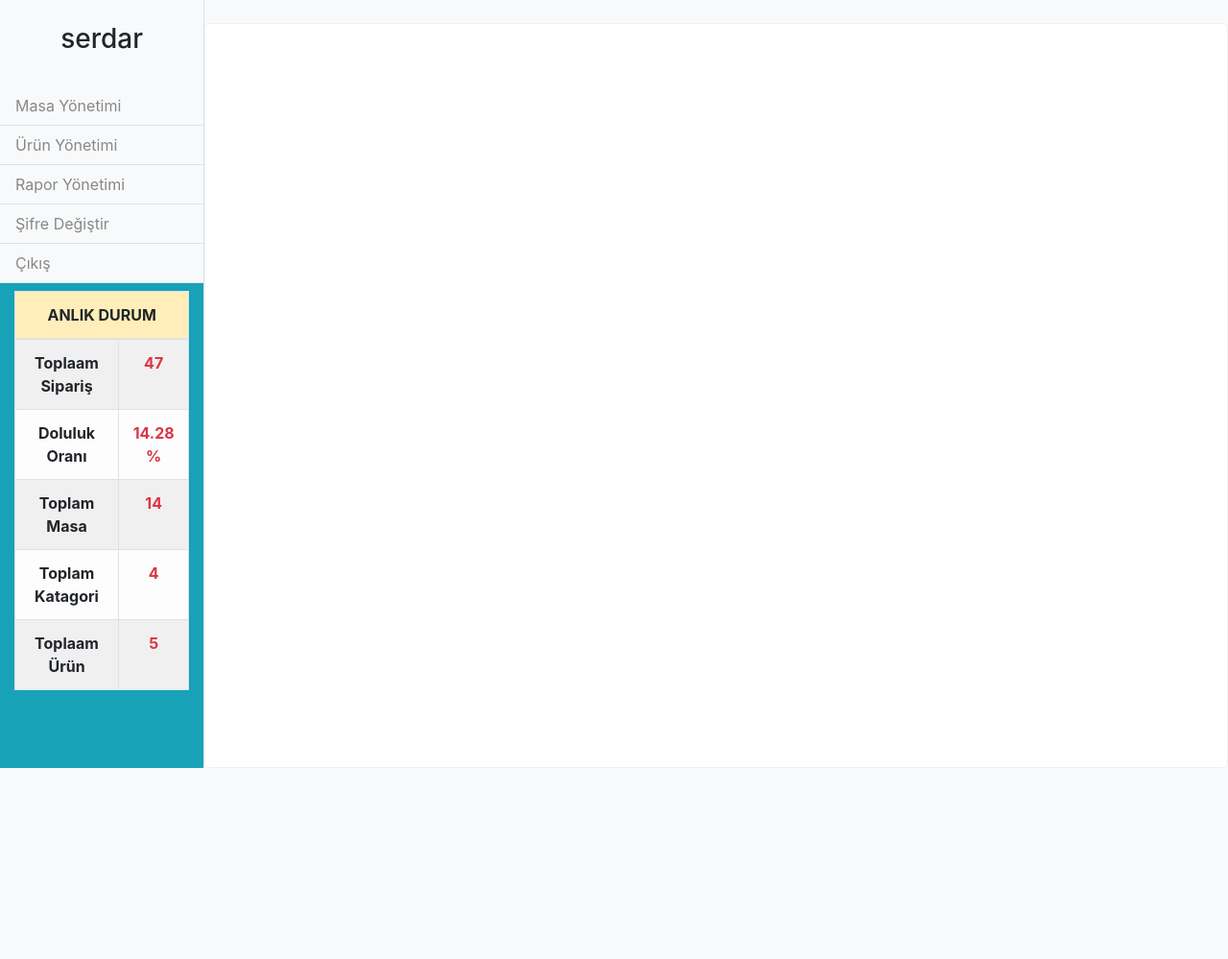
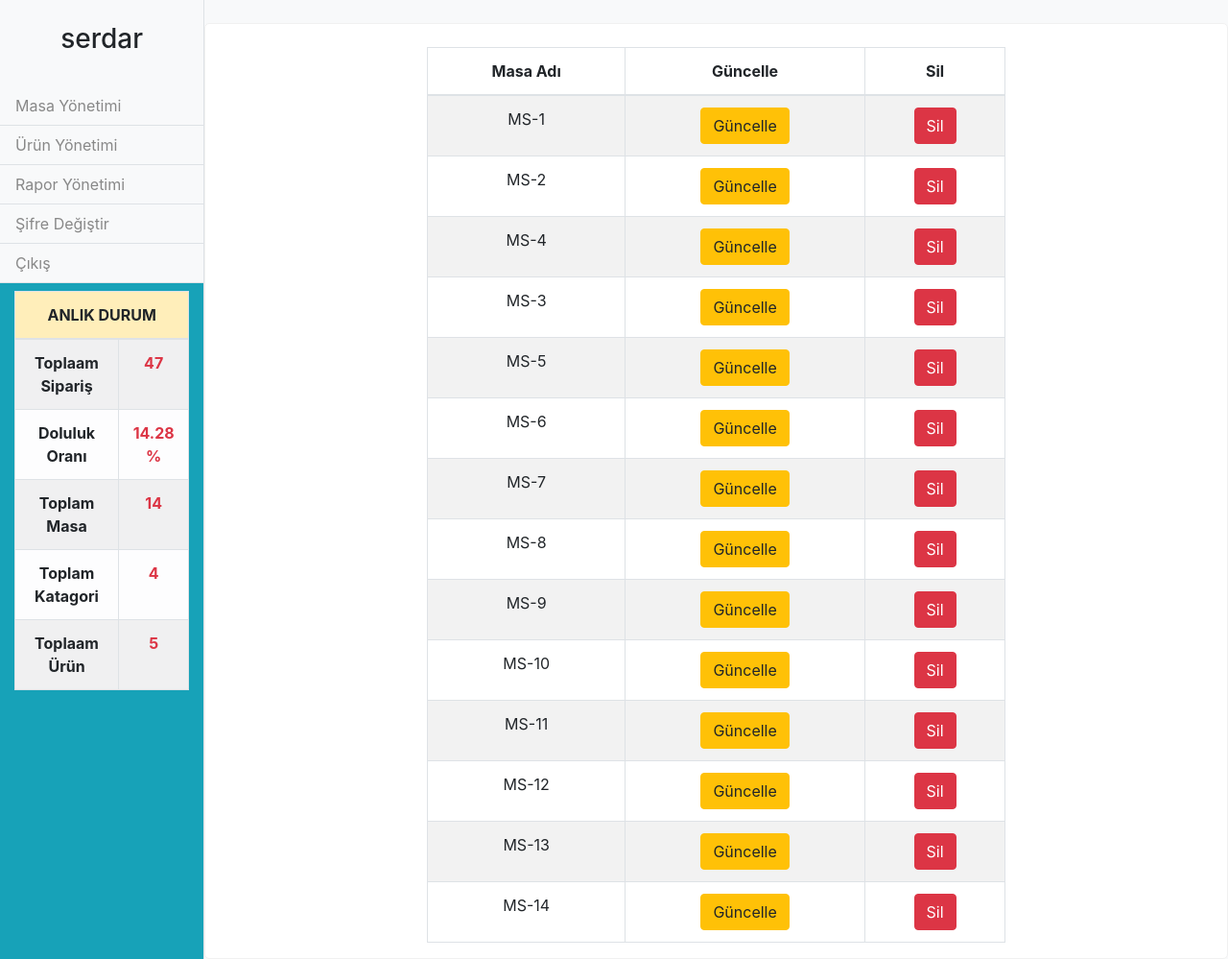
Before and after one commit to intrapol/ciftlikotomasyon, a PHP site: page /yon/control.php?islem=masayon in a window 1280 px wide. Shown: the whole page at 96% size. Before the commit the page ends 800 px from the top, so only its background shows below. Run offline with PHP 8.4, Linux system fonts and the light colour scheme; data comes from the database, SQL or seed files in the repository; lists and menus that the app fills with data are empty.

Commit message:
masa yonetim sistemi oluşturuldu masa sil  kısmı yapıldı

```diff
--- a/yon/control.php
+++ b/yon/control.php
@@ -2,7 +2,7 @@
 <?php
 include_once("fonk/yonfok.php");
 $yonclass= new yonetim;
-$yonclass->cookcon($vt);
+$yonclass->cookcon($vt,2);
  ?>
 
 <html lang="tr">
@@ -57,7 +57,7 @@ $yonclass->cookcon($vt);
         </div>
         <div class="row">
           <div class="col-md-12 bg-light p-2 pl-3 border-bottom text-white">
-            <a href="#" id="lk">Masa Yönetimi </a>
+            <a href="control.php?islem=masayon" id="lk">Masa Yönetimi </a>
 
           </div>
         </div>
@@ -121,13 +121,39 @@ $yonclass->cookcon($vt);
     <div class="col-md-10">
         <div class="row bg-light" id="div2">
           <div class="col-md-12 mt-4" id="div1">
+
+
+
+
+
+
             <?php
               $islem=$_GET["islem"];
               switch ($islem) {
                 case 'cikis':
-                  $yonclass->kulad($yonclass->kulad($vt));
+                $kullanıcıadi=$yonclass->kulad($vt);
+                $yonclass->cikis($kullanıcıadi);
+                break;
+                  case 'masayon':
+                  $yonclass->masayon($vt);
+
+
                   break;
+                  case 'masasil':
+                  $yonclass->masasil($vt);
 
+
+
+
+                  break;
+                    case 'bos':
+
+                    echo'
+                    <br><br><br><br>
+
+                    <div class="alert alert-success"><-----------LÜTFEN BİR İŞLEM SEÇİNİZ</div>';
+
+                    break;
                 default:
                   // code...
                   break;
@@ -135,7 +161,6 @@ $yonclass->cookcon($vt);
              ?>
           </div>
         </div>
-
 
 
     </div>
--- a/yon/fonk/yonfok.php
+++ b/yon/fonk/yonfok.php
@@ -19,6 +19,46 @@ private function uyari($tip,$metin,$sayfa){ // kullanıcı girişinde girişin b
   echo '<div class="alert alert-'.$tip.'">'.$metin.'</div>';
   header("refresh:2,url=".$sayfa);
 
+}
+function masasil($vt){
+  $masaid=$_GET["masaid"];
+  if ($masaid!="" && is_numeric($masaid)) {
+    $this->genelsorgu($vt,"DELETE FROM masalar WHERE id=$masaid");
+    $this->uyari("success","MASA BASARIYLA SİLİNDİ.","control.php?islem=masayon");
+  }else {
+    $this->uyari("success","HATA OLUŞTU.","control.php?islem=masayon");
+
+  }
+}
+function masayon($vt){
+$so=$this->genelsorgu($vt,"SELECT * FROM masalar");
+echo '<table class="table text-center table-striped table-bordered mx-auto col-md-7 mt-4">
+  <thead>
+    <tr>
+      <th scope="col">Masa Adı</th>
+      <th scope="col">Güncelle</th>
+      <th scope="col">Sil</th>
+    </tr>
+    <tbody>';
+while ($sonuc=$so->fetch_assoc()) {
+  echo '
+        <tr>
+          <td>'.$sonuc["ad"].'</td>
+          <td><a href="control.php?islem=masaguncel&masaid='.$sonuc["id"].'" class="btn btn-warning">Güncelle</td>
+          <td><a href="control.php?islem=masasil&masaid='.$sonuc["id"].'" class="btn btn-danger">Sil</td>
+
+
+
+        </tr>
+
+
+  ';
+}
+echo '
+</tbody>
+</thead>
+
+</table>';
 }
 function toplamUrunAdet($vt){
    $gelensonuc=$this->genelsorgu($vt,"SELECT SUM(adet) FROM anliksiparis")->fetch_assoc();
@@ -51,13 +91,12 @@ function doluluk($vt){
   echo $oran=substr($oran,0,5). " %";
 
 }
-
 function cikis($deger){
   $deger=md5(sha1(md5($deger)));
-  setcookie("kulad",$deger ,time() - 10);
-  $this->uyarı("success","Çıkış Yapılıyor..","index.php");
+  setcookie("kulad",$deger,time() - 10);
+  $this->uyari("success","Çıkış Yapılıyor..","index.php");
+
 }
-
 public function giriskont($r,$k,$s){
 
             $sonhal=md5(sha1(md5($s)));
@@ -69,7 +108,7 @@ public function giriskont($r,$k,$s){
           $this->uyari("danger","Bilgiler hatalı","index.php");
   }
           else{
-            $this->uyari("success","Bilgiler Doğru","control.php");
+            $this->uyari("success","Bilgiler Doğru","control.php?islem=bos");
 
             $kulson=md5(sha1(md5($k)));
             setcookie("kulad",$kulson ,time() + 60*60);
@@ -78,7 +117,7 @@ public function giriskont($r,$k,$s){
         }
 
 }
-public function cookcon($db,$durum=false){
+public function cookcon($db,$durum){
   if (isset($_COOKIE["kulad"])) {
     $deger=$_COOKIE["kulad"];
     $sorgu="SELECT * FROM yonetim";
@@ -92,12 +131,12 @@ if ($sonhal!=$_COOKIE["kulad"]) {
   header("Location:index.php");
 }
     else{
-      if ($durum==true) {
+      if ($durum==1) {
         header("Location:control.php");
       }
       else{
-        if ($durum==false) {
-        //  header("Location:index.php");
+        if ($durum==2) {
+      //header("Location:index.php"); çıkış işlemi  tekrardan kontrol edildiği için cookie kaybolduğu iin gerek yok
         }
       }
   }
--- a/yon/index.php
+++ b/yon/index.php
@@ -1,7 +1,7 @@
 <?php
 include_once("fonk/yonfok.php");
 $clas= new yonetim;
-$clas->cookcon($vt,true);
+$clas->cookcon($vt,1);
 
 ?>
 
```
